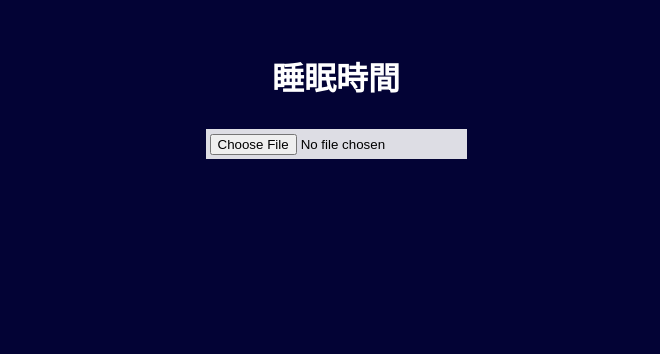
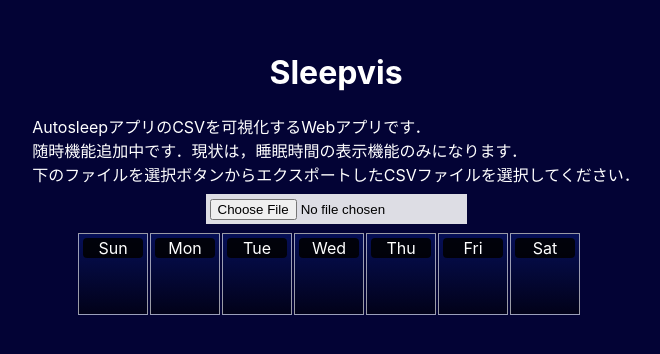
Before and after one commit to izumiz-dev/sleepvis, a React (Create React App) app: page / in a window 1280 px wide. Shown: the top 354 px of the page, without its empty margins (304-964 px from the left). Built offline with nearby package versions, Linux system fonts and the light colour scheme.

Commit message:
fix calendar day of week issue

```diff
--- a/src/App.tsx
+++ b/src/App.tsx
@@ -16,33 +16,53 @@ export const App = () => {
     }
   }, [inputFile]);
 
-  const rows = parseCSV(readCSV);
+  const calendar = parseCSV(readCSV);
 
   return (
     <>
       <OuterContainer>
-        <Title>睡眠時間</Title>
+        <Title>Sleepvis</Title>
+        <Message>
+          AutosleepアプリのCSVを可視化するWebアプリです．
+          <br />
+          随時機能追加中です．現状は，睡眠時間の表示機能のみになります．
+          <br />
+          下のファイルを選択ボタンからエクスポートしたCSVファイルを選択してください．
+        </Message>
         <FileInput setInputFile={setInputFile} />
-        {rows && (
         <Days>
-            {rows.map((col: ICol) => {
-              if (col === null) {
+          {["Sun", "Mon", "Tue", "Wed", "Thu", "Fri", "Sat"].map(
+            (dayOfWeek) => {
               return (
                 <Frame>
-                    <Date>{""}</Date>
-                    <DayUnit duration={""} />
+                  <DayUnit duration={dayOfWeek} />
                 </Frame>
               );
             }
-              if (col.endTime !== undefined) {
+          )}
+        </Days>
+        {calendar && (
+          <Days>
+            {calendar.flat().map((col: ICol | string) => {
+              console.log(col);
+              if (typeof col !== "string" && col.endTime !== undefined) {
                 return (
                   <Frame>
-                    <Date>{col.endTime.setLocale("jp").toFormat("M/d")}</Date>
+                    <Date>{col.endTime.setLocale("jp").toFormat("MM/dd")}</Date>
                     <DayUnit duration={col.sleepTime} />
                   </Frame>
                 );
+              } else {
+                return (
+                  <Frame>
+                    <Date>{`${col
+                      .toString()
+                      .substring(5, 10)
+                      .replace("-", "/")}`}</Date>
+                    <DayUnit duration={"NoData"} />
+                  </Frame>
+                );
               }
-              return null;
             })}
           </Days>
         )}
@@ -63,9 +83,14 @@ const Title = styled.h1`
   color: #ffffff;
 `;
 
+const Message = styled.div`
+  color: #ffffff;
+`;
+
 const Date = styled.div`
   color: white;
-` as any;
+  margin-top: 2px;
+`;
 
 const Frame = styled.div`
   display: flex;
@@ -77,7 +102,7 @@ const Frame = styled.div`
   /* border-radius: 4px; */
   background: linear-gradient(#08176d99, #01010799);
   margin: 1px;
-` as any;
+`;
 
 const Days = styled.div`
   width: calc(74px * 7);
@@ -85,4 +110,4 @@ const Days = styled.div`
   flex-direction: row;
   flex-wrap: wrap;
   align-items: flex-end;
-` as any;
+`;
--- a/src/Logic/parseCSV.ts
+++ b/src/Logic/parseCSV.ts
@@ -6,11 +6,11 @@ export const parseCSV = (csvString: string) => {
   }
   // CSVString を オブジェクトの配列に
 
-  const origin: any = csvString.split("\r\n");
+  const origin = csvString.split("\r\n");
   origin.pop();
 
-  const rows: any = origin
-    .map((line: any) => {
+  const rows: ICol[] = origin
+    .map((line) => {
       const lineCols = line.split(",");
       return {
         startTime: DateTime.fromFormat(lineCols[0], "yyyy-MM-dd HH:mm:ss"),
@@ -28,27 +28,47 @@ export const parseCSV = (csvString: string) => {
     })
     .slice(1);
 
-  // 開始時点の曜日を揃えるために空白(null)を追加
-  if (rows[0].endTime.weekday !== 7) {
-    const padNum = 7 - rows[0].endTime.weekday + 1;
-    const spaces = new Array(padNum).fill(null);
-    rows.unshift(...spaces);
+  interface IDateMappedRow {
+    [key: string]: ICol;
   }
 
-  // 記録されてないデータがある場合に，空白(null)を追加
-  // バグってるというかこの処理の方法がだと対処できてない
-  for (let i = 0; i < rows.length - 1; i++) {
-    if (rows[i] === null) continue;
-    const diff = rows[i + 1].endTime.diff(rows[i].endTime, "days");
-    const diffDays = Math.floor(diff.days);
-    if (diffDays >= 2) {
-      for (let j = 1; j < diffDays; j++) {
-        rows.splice(i + j, 0, null);
-      }
+  const dateMappedRows: IDateMappedRow = rows.reduce(
+    (obj, data) => ({
+      ...obj,
+      [data.endTime.toFormat("yyyy-MM-dd-EEE")]: data,
+    }),
+    {}
+  );
+
+  const initDateTime: DateTime =
+    rows[0].endTime.weekday !== 7
+      ? rows[0].endTime.startOf("week").minus({ days: 1 })
+      : rows[0].endTime.startOf("day");
+
+  const endDateTime: DateTime = rows[rows.length - 1].endTime
+    .endOf("week")
+    .startOf("day");
+
+  const durationDays = endDateTime.diff(initDateTime, "days").days;
+
+  const calendar: Array<Array<ICol | string>> = [];
+
+  let weekNum = 0;
+  for (let i = 0; i < durationDays; i++) {
+    const cnt = initDateTime.plus({ days: i });
+    const date = cnt.toFormat("yyyy-MM-dd-EEE");
+    if (weekNum === calendar.length) {
+      calendar.push([]);
+    }
+
+    calendar[weekNum].push(dateMappedRows[date] ? dateMappedRows[date] : date);
+
+    if (i % 7 === 6) {
+      weekNum++;
     }
   }
 
-  return rows;
+  return calendar;
 };
 
 export interface ICol {
--- a/src/components/visualize/DayUnit.tsx
+++ b/src/components/visualize/DayUnit.tsx
@@ -35,7 +35,7 @@ const durationColor = (duration: string) => {
   } else if (durationNum >= 2) {
     return "#DD0000dd";
   } else {
-    return "#FFFFFF";
+    return "#000000dd";
   }
 };
 
```
Lines whose indentation alone changed are shown as unchanged.
